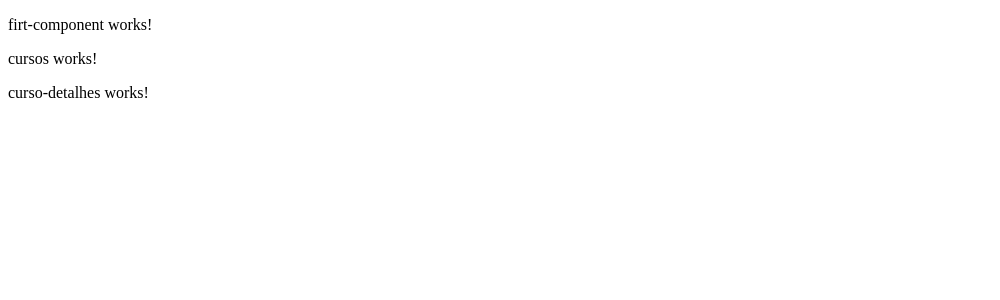
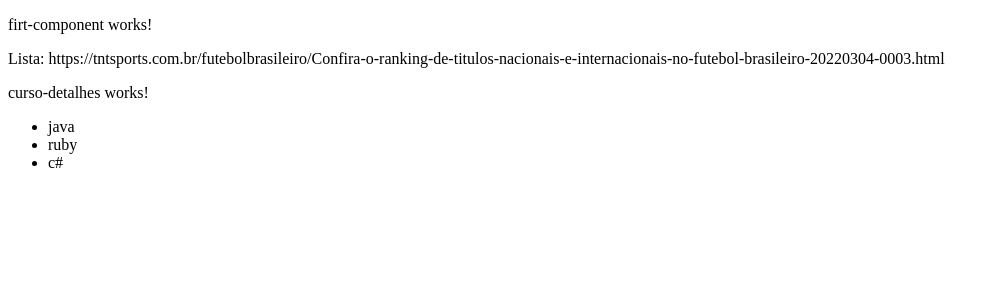
Before and after one commit to Joaocastro20/Angular, an Angular app: page / in a window 1280 px wide. Shown: the top 300 px of the page, without its empty margins (0-1000 px from the left). Built offline with nearby package versions, Linux system fonts and the light colour scheme.

Commit message:
adicionar variaveis templates com ngFor

```diff
--- a/src/app/cursos/cursos.component.html
+++ b/src/app/cursos/cursos.component.html
@@ -1,2 +1,6 @@
-<p>cursos works!</p>
+<p>Lista: {{nomePortal}} </p>
 <app-curso-detalhes></app-curso-detalhes>
+
+<ul>
+<li *ngFor="let curso of cursos">{{curso}}</li>
+</ul>
--- a/src/app/cursos/cursos.component.ts
+++ b/src/app/cursos/cursos.component.ts
@@ -7,7 +7,11 @@ import { Component, OnInit } from '@angular/core';
 })
 export class CursosComponent implements OnInit {
 
-  constructor() { }
+  nomePortal:any;
+  cursos = ['java','ruby','c#']
+  constructor() {
+    this.nomePortal = "https://tntsports.com.br/futebolbrasileiro/Confira-o-ranking-de-titulos-nacionais-e-internacionais-no-futebol-brasileiro-20220304-0003.html";
+  }
 
   ngOnInit(): void {
   }
```
